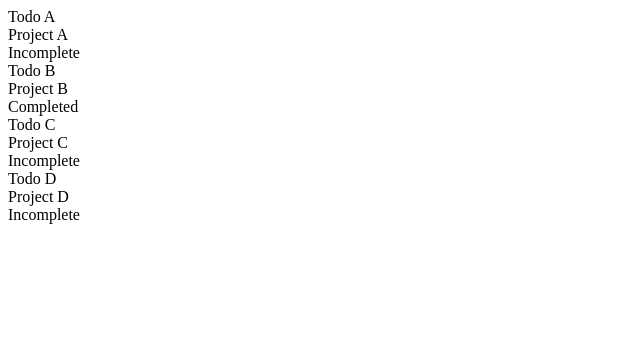
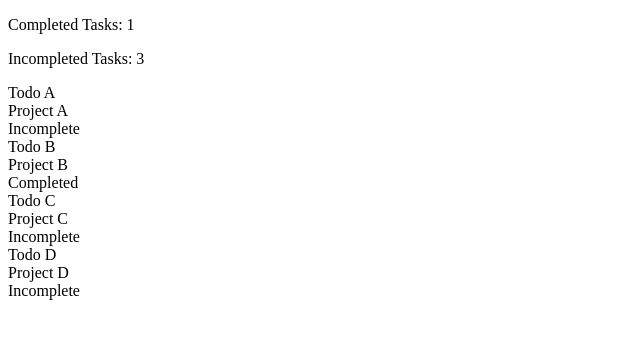
Before and after one commit to tsai810417/Todo-Vue, a Vue app: page / in a window 1280 px wide. Shown: the top 338 px of the page, without its empty margins (0-640 px from the left). Built offline with nearby package versions, Linux system fonts and the light colour scheme.

Commit message:
add title and counts

```diff
--- a/src/App.vue
+++ b/src/App.vue
@@ -1,5 +1,7 @@
 <template>
   <div id="app">
+    <p class="countTasks">Completed Tasks: {{ todos.filter(todo => {  return todo.done === true }).length }}</p>
+    <p class="countTasks">Incompleted Tasks: {{ todos.filter(todo => {  return todo.done === false }).length }}</p>
     <todo-list v-bind:todos="todos"></todo-list>
   </div>
 </template>
```
